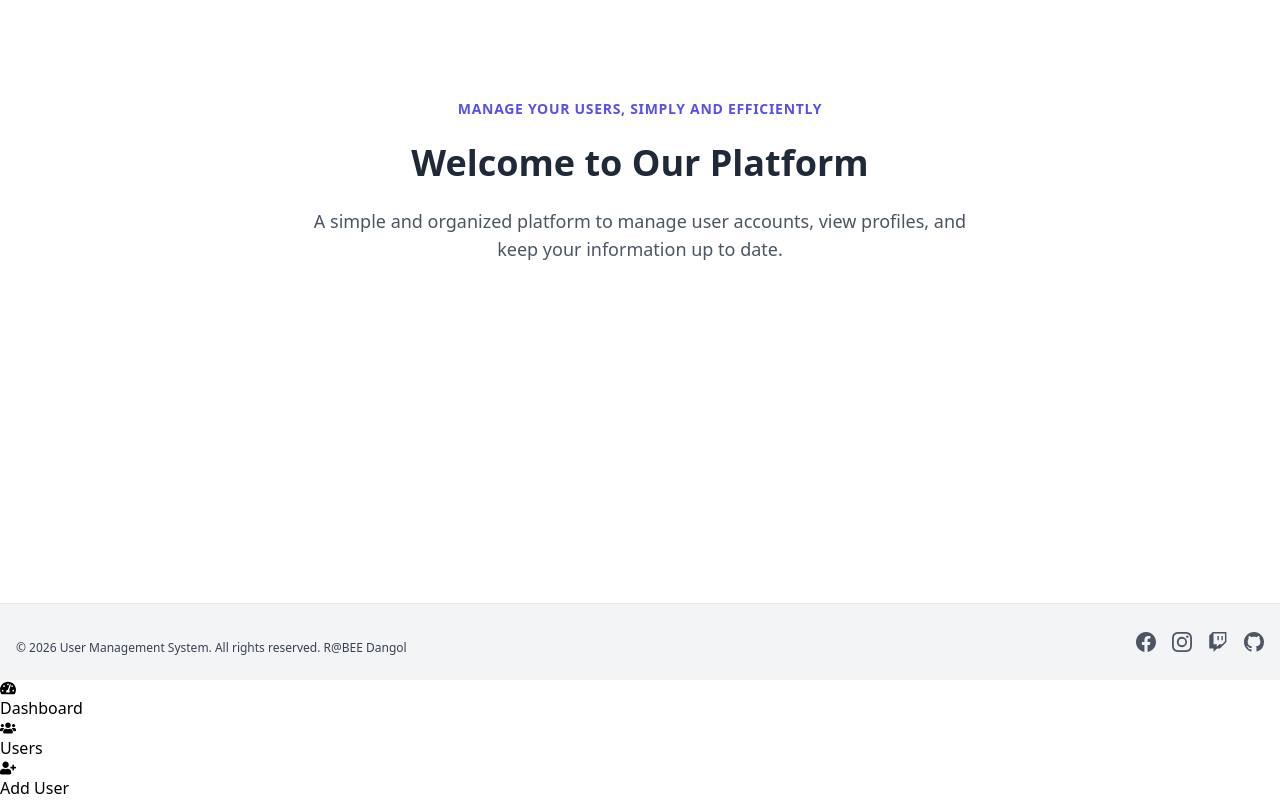
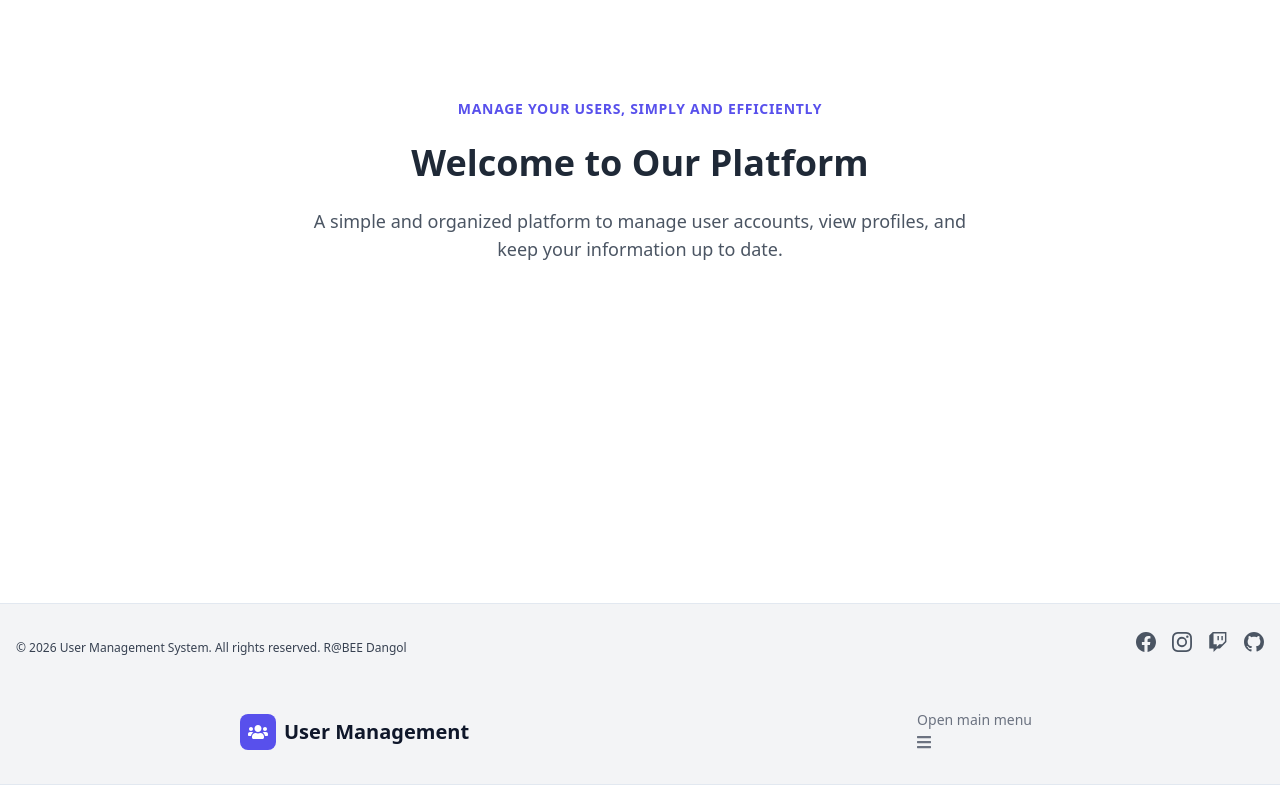
Before and after one commit to RabiDangol/User-Management, a React (Vite) app: page / in a window 1280 px wide. Shown: the part 302-1102 px from the top of the page. Built offline with nearby package versions, Linux system fonts and the light colour scheme.

Commit message:
creating the the shared dashboard navbar for the user

```diff
--- a/src/App.jsx
+++ b/src/App.jsx
@@ -1,5 +1,5 @@
 import Router from "./Routes/Router.jsx";
-import Navbar from "./Sharedcomponent/Navbar";
+import DashboardNavbar from "./Sharedcomponent/DashboardNavbar.jsx";
 
 function App() {
   return (
@@ -11,7 +11,7 @@ function App() {
 </main>
 <Footer /> */}
       <Router />
-      <Navbar />
+      <DashboardNavbar />
     </>
   );
 }
--- /dev/null
+++ b/src/Sharedcomponent/DashboardNavbar.jsx
@@ -0,0 +1,76 @@
+import {
+  Avatar,
+  Dropdown,
+  DropdownHeader,
+  DropdownItem,
+  Navbar,
+  NavbarCollapse,
+  NavbarLink,
+  NavbarToggle,
+} from "flowbite-react";
+import { FaChevronDown, FaUsers } from "react-icons/fa";
+import { Link } from "react-router-dom";
+import { useSelector } from "react-redux";
+
+const DashboardNavbar = () => {
+  const { currentUser } = useSelector((state) => state.user);
+
+  return (
+    <>
+      <Navbar
+        fluid
+        className="relative bg-gray-100 shadow-sm border-b border-slate-200"
+      >
+        <div className="w-full mx-auto px-3 py-3 flex items-center justify-around">
+          <Link to="/" className="flex items-center space-x-2">
+            <div className="bg-indigo-600 text-white p-2 rounded-lg">
+              <FaUsers className="text-xl" />
+            </div>
+            <span className="text-xl font-bold text-slate-900">
+              User Management
+            </span>
+          </Link>
+          <NavbarToggle />
+          <NavbarCollapse>
+            <NavbarLink as={Link} to="/dashboard">
+              Dashboard
+            </NavbarLink>
+            <NavbarLink as={Link} to="/dashboard/users">
+              All Users
+            </NavbarLink>
+            {/* profile dropdown */}
+            <li>
+              <Dropdown
+                arrowIcon={false}
+                inline
+                label={
+                  <div className="flex justify-evenly w-4">
+                    <Avatar rounded size="sm" />
+                    <span className="ml-2 text-sm font-medium text-gray-700">
+                      {currentUser?.username || "User"}
+                    </span>
+                    <FaChevronDown className="" />
+                  </div>
+                }
+              >
+                <DropdownHeader>
+                  {" "}
+                  <span className="block text-sm">
+                    {currentUser?.username || "User"}
+                  </span>
+                  <span className="block truncate text-sm font-medium">
+                    {currentUser?.email}
+                  </span>
+                </DropdownHeader>
+                <DropdownItem>My Profile</DropdownItem>
+                <DropdownItem>Log-Out</DropdownItem>
+              </Dropdown>
+            </li>
+          </NavbarCollapse>
+        </div>
+      </Navbar>
+    </>
+  );
+};
+
+export default DashboardNavbar;
```
